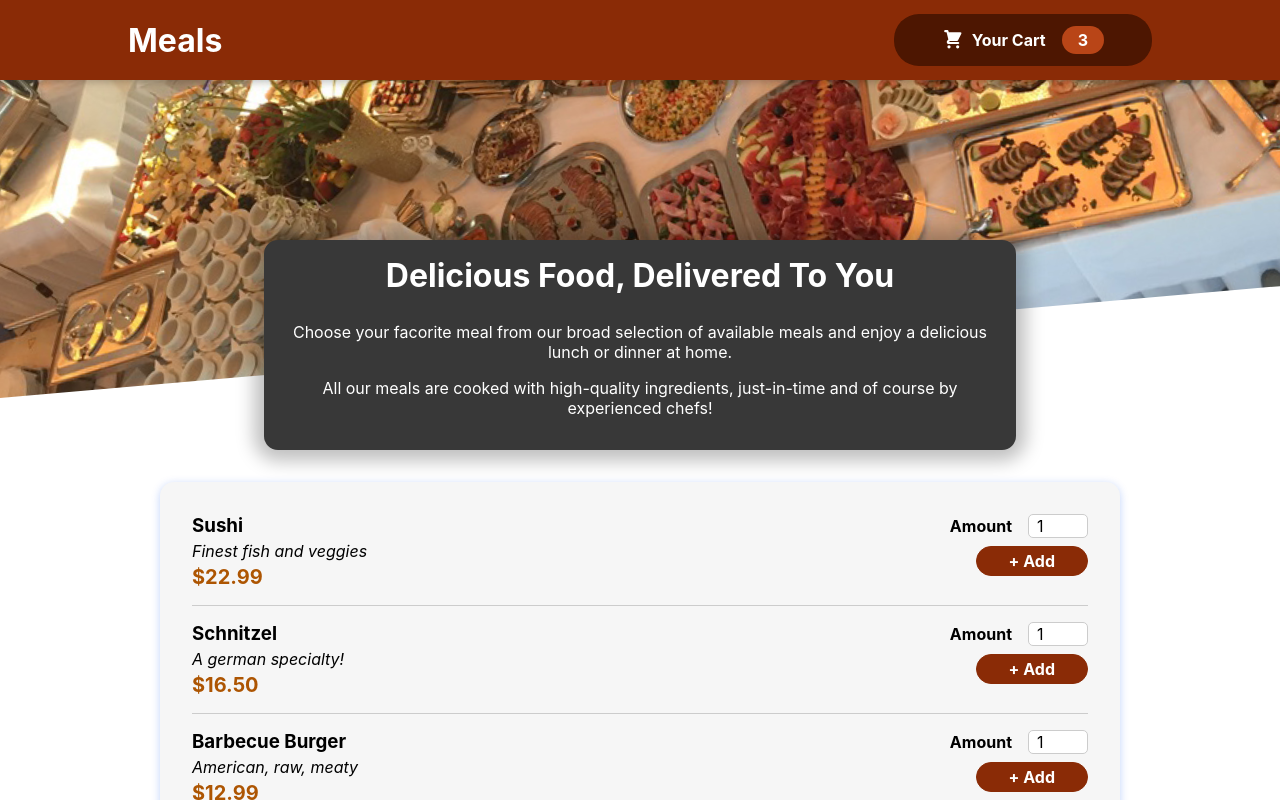
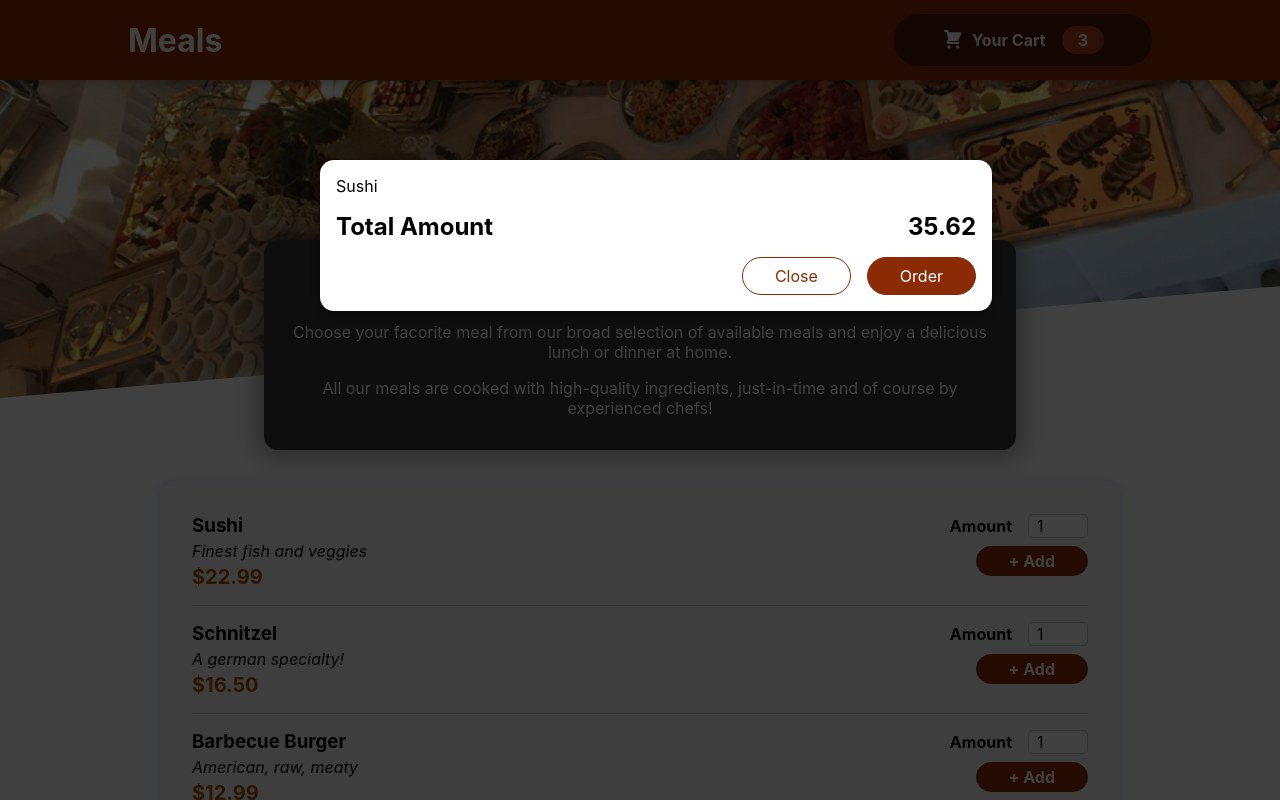
Before and after one commit to janbogosyan/restaurant-menu, a React (Create React App) app: page / in a window 1280 px wide. Shown: the top 800 px of the page. Built offline with nearby package versions, Linux system fonts and the light colour scheme.

Commit message:
Working on the Shoping Cart component & Adding a Modal via React Portal

```diff
--- a/package.json
+++ b/package.json
@@ -34,5 +34,8 @@
       "last 1 firefox version",
       "last 1 safari version"
     ]
+  },
+  "devDependencies": {
+    "@babel/plugin-proposal-private-property-in-object": "^7.21.11"
   }
 }
--- a/public/index.html
+++ b/public/index.html
@@ -28,7 +28,9 @@
   </head>
   <body>
     <noscript>You need to enable JavaScript to run this app.</noscript>
+    <div id="overlays"></div>
     <div id="root"></div>
+
     <!--
       This HTML file is a template.
       If you open it directly in the browser, you will see an empty page.
--- a/src/App.js
+++ b/src/App.js
@@ -2,11 +2,12 @@
 
 import Header from "./components/Layout/Header";
 import Meals from './components/Meals/Meals';
-
+import Cart from './components/Cart/Cart';
 
 function App() {
   return (
     <Fragment>
+      <Cart />
       <Header />
       <main>
         <Meals />
--- /dev/null
+++ b/src/components/Cart/Cart.js
@@ -0,0 +1,26 @@
+import Modal from "../UI/Modal";
+import classes from "./Cart.module.css";
+
+const Cart = props => {
+
+    const cartItems =
+        <ul className={classes['cart-items']}>
+            {[{ id: 'c1', name: 'Sushi', amount: 2, price: 12.99 }
+            ].map((item) => <li>{item.name}</li>)}
+        </ul>
+
+    return (
+        <Modal>
+            {cartItems}
+            <div className={classes.total}>
+                <span>Total Amount</span>
+                <span>35.62</span>
+            </div>
+            <div className={classes.actions}>
+                <button className={classes['button--alt']}>Close</button>
+                <button className={classes.button}>Order</button>
+            </div>
+        </Modal>
+    );
+};
+export default Cart;
--- /dev/null
+++ b/src/components/Cart/Cart.module.css
@@ -0,0 +1,46 @@
+.cart-items {
+    list-style: none;
+    margin: 0;
+    padding: 0;
+    max-height: 20rem;
+    overflow: auto;
+  }
+
+  .total {
+    display: flex;
+    justify-content: space-between;
+    align-items: center;
+    font-weight: bold;
+    font-size: 1.5rem;
+    margin: 1rem 0;
+  }
+
+  .actions {
+    text-align: right;
+  }
+
+  .actions button {
+    font: inherit;
+    cursor: pointer;
+    background-color: transparent;
+    border: 1px solid #8a2b06;
+    padding: 0.5rem 2rem;
+    border-radius: 25px;
+    margin-left: 1rem;
+  }
+
+  .actions button:hover,
+  .actions button:active {
+    background-color: #5a1a01;
+    border-color: #5a1a01;
+    color: white;
+  }
+
+  .actions .button--alt {
+    color: #8a2b06;
+  }
+
+  .actions .button {
+    background-color: #8a2b06;
+    color: white;
+  }
--- /dev/null
+++ b/src/components/UI/Modal.js
@@ -0,0 +1,29 @@
+import { Fragment } from 'react';
+import  ReactDOM  from 'react-dom';
+
+import classes from './Modal.module.css';
+
+
+const Backdrop = props => {
+    return <div className={classes.backdrop} />
+};
+
+const ModalOverlay = props => {
+    return (
+        <div className={classes.modal}>
+            <div className={classes.content}>{props.children}</div>
+        </div>
+    );
+};
+
+const portalElement = document.getElementById('overlays')
+
+const Modal = props => {
+    return (
+        <Fragment>
+            {ReactDOM.createPortal(<Backdrop />, portalElement)}
+            {ReactDOM.createPortal(<ModalOverlay>{props.children}</ModalOverlay>, portalElement)}
+        </Fragment>
+    );
+};
+export default Modal;
--- /dev/null
+++ b/src/components/UI/Modal.module.css
@@ -0,0 +1,40 @@
+.backdrop {
+    position: fixed;
+    top: 0;
+    left: 0;
+    width: 100%;
+    height: 100vh;
+    z-index: 20;
+    background-color: rgba(0, 0, 0, 0.75);
+  }
+
+  .modal {
+    position: fixed;
+    top: 20vh;
+    left: 5%;
+    width: 90%;
+    background-color: white;
+    padding: 1rem;
+    border-radius: 14px;
+    box-shadow: 0 2px 8px rgba(0, 0, 0, 0.25);
+    z-index: 30;
+    animation: slide-down 300ms ease-out forwards;
+  }
+
+  @media (min-width: 768px) {
+    .modal {
+      width: 40rem;
+      left: calc(50% - 20rem);
+    }
+  }
+
+  @keyframes slide-down {
+    from {
+      opacity: 0;
+      transform: translateY(-3rem);
+    }
+    to {
+      opacity: 1;
+      transform: translateY(0);
+    }
+  }
```
Also changed, not shown: 1 other file (tests, documents, lock files or other folders).
